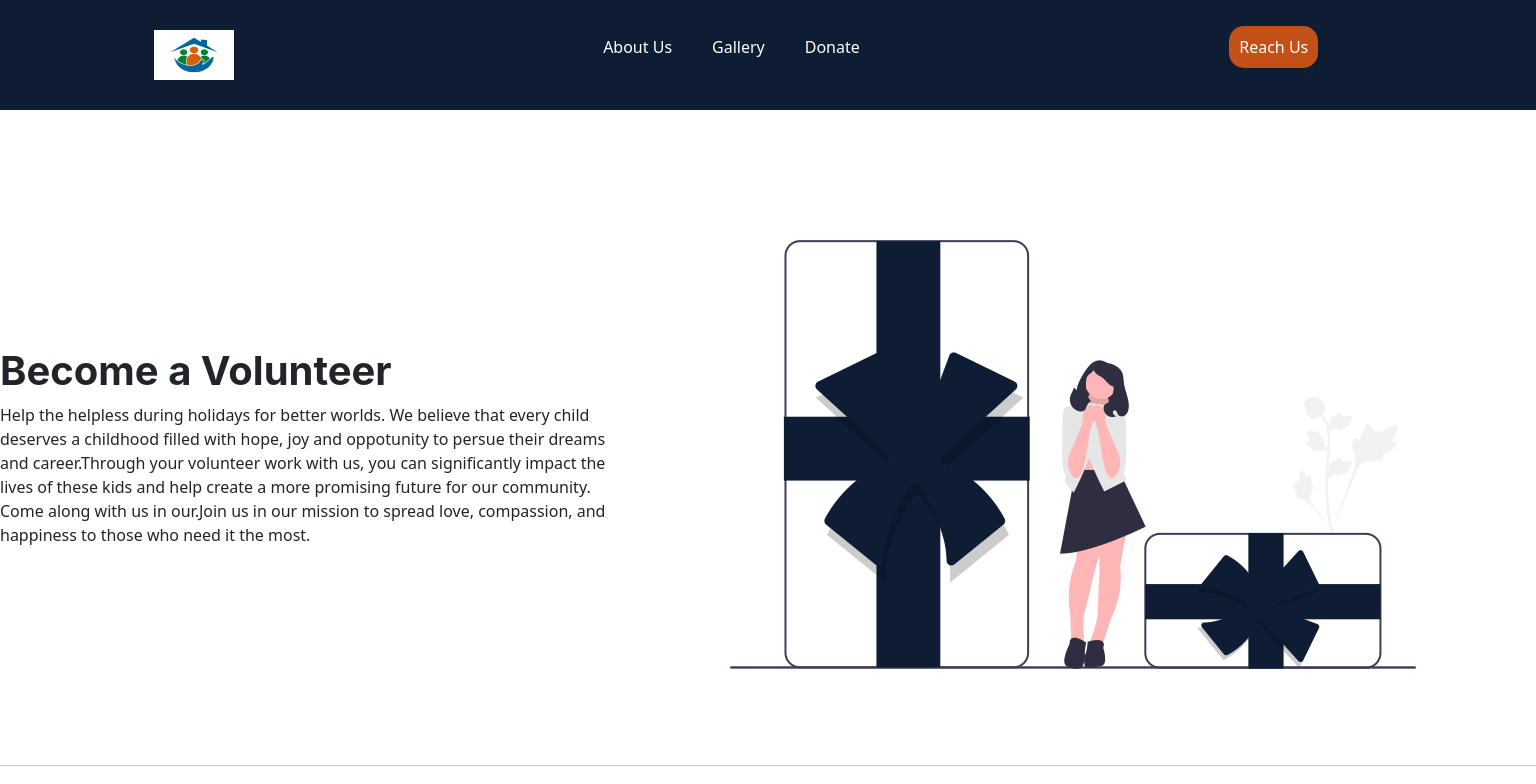
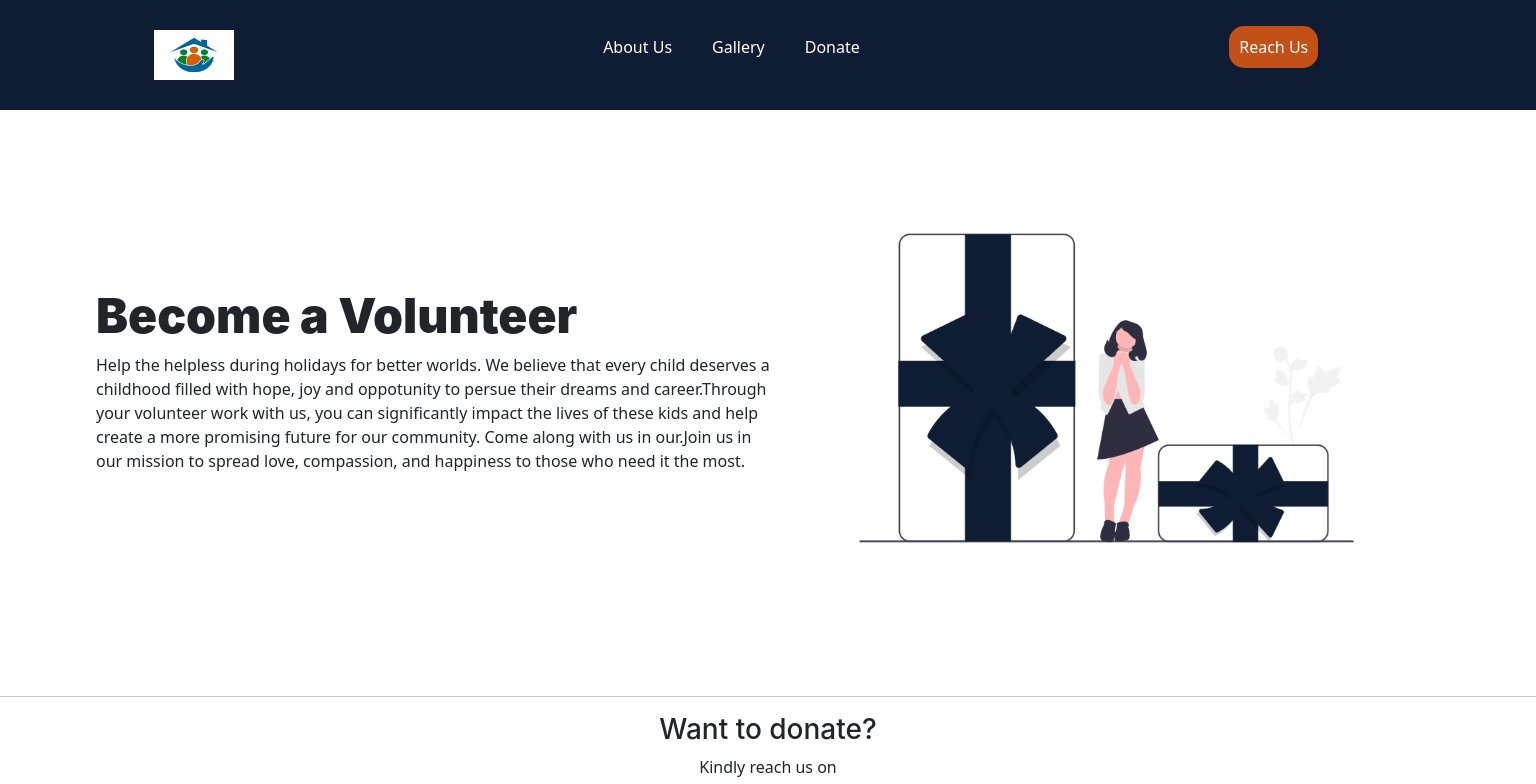
Before and after one commit to abmanaf/Orphanage-platform, a React (Create React App) app: page /Donate in a window 1536 px wide. Shown: the top 784 px of the page. Built offline with nearby package versions, Linux system fonts and the light colour scheme; a web font is replaced by a local one.

Commit message:
minor changes

```diff
--- a/src/Components/Donate/Donate.css
+++ b/src/Components/Donate/Donate.css
@@ -4,7 +4,9 @@
   align-items: center;
   min-height: auto;
   overflow-y: hidden;
-    margin-top: 4em;
+}
+.donate-image img {
+  width: 100%;
 }
 
 h2 {
@@ -33,3 +35,70 @@
     width: 100%;
   }
 }
+@media only screen and (max-width: 767px) {
+  #fresh-page {
+    flex-direction: column-reverse;
+    align-items: center;
+    gap: 2em;
+    margin: 1em;
+  }
+}
+@media only screen and (min-width: 678px) {
+  #fresh-page {
+    display: flex;
+    justify-content: center;
+    align-items: center;
+    padding: 1em;
+    background-color: #ffffff;
+    margin: 3em;
+  }
+
+  .about-content {
+    max-width: 500px;
+  }
+  #message-to-people {
+    width: 80%;
+  }
+}
+@media only screen and (min-width: 1024px) {
+  #fresh-page {
+    display: flex;
+    justify-content: center;
+    align-items: center;
+    padding: 1em;
+    background-color: #ffffff;
+    margin: 3em;
+  }
+
+  .about-content {
+    max-width: 500px;
+  }
+  .orphan-header {
+    font-weight: bolder;
+    font-size: 3em;
+  }
+  #message-to-people {
+    width: 70%;
+  }
+}
+@media only screen and (min-width: 1366px) {
+  #fresh-page {
+    display: flex;
+    justify-content: center;
+    align-items: center;
+    padding: 1em;
+    background-color: #ffffff;
+    margin: 5em;
+  }
+
+  .about-content {
+    max-width: 500px;
+  }
+  .orphan-header {
+    font-weight: bolder;
+    font-size: 3em;
+  }
+  #message-to-people {
+    width: 70%;
+  }
+}
```
Lines whose indentation alone changed are shown as unchanged.
